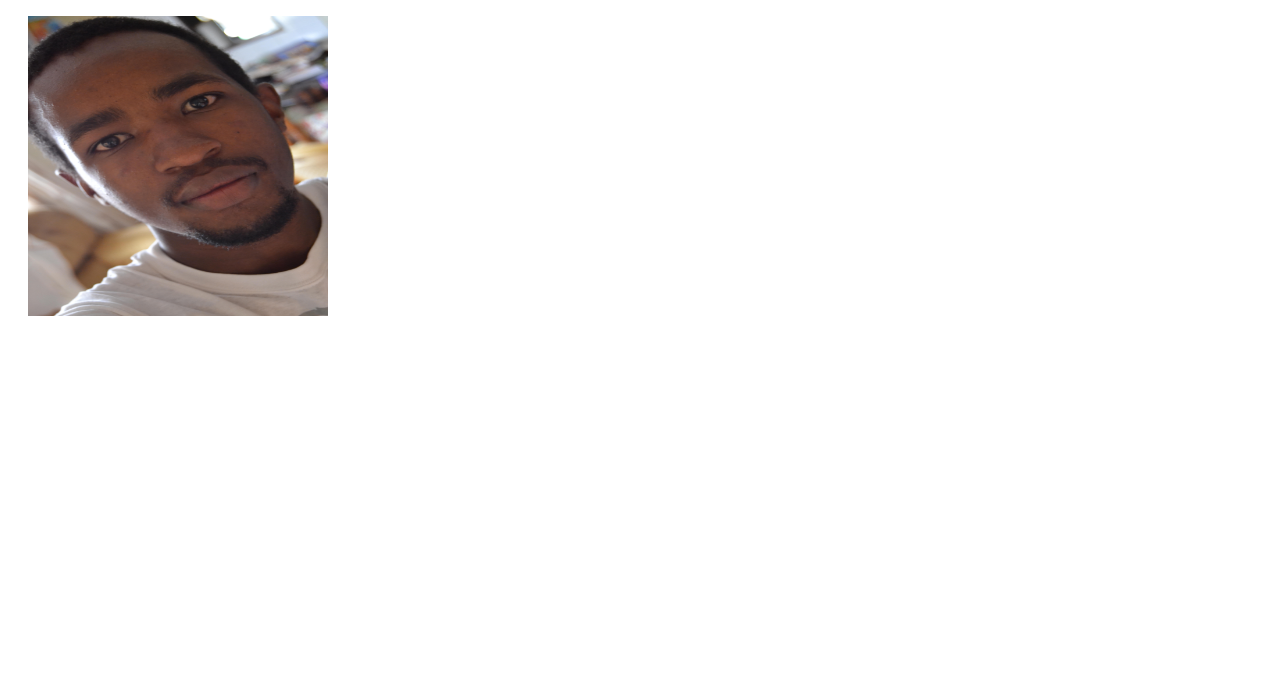
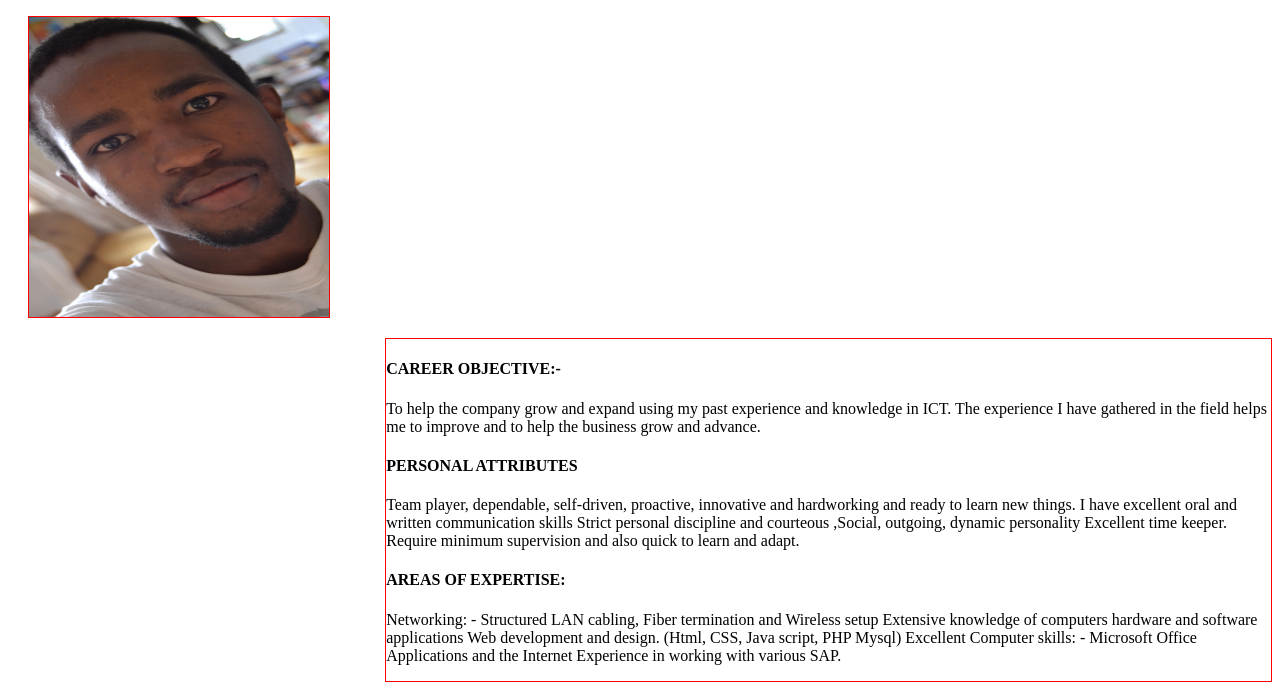
Before and after one commit to martmwangi/Profile, a plain HTML site: page index.html in a window 1280 px wide. Shown: the part 138-820 px from the top of the page. Drawn offline with Linux system fonts and the light colour scheme.

Commit message:
Added additional bio information

```diff
--- a/index.html
+++ b/index.html
@@ -25,11 +25,32 @@
 
         </header>
         <hr>
+<div id="container2">
         <div id="img">
-        <img src="images/prof.jpg" height="300px" width="300px">
+             <img src="images/prof.jpg" height="300px" width="300px">
         </div>
-        <div id="bio"></div>
+        <div id="bio">
+            <h4>  CAREER OBJECTIVE:-</h4>
 
+<p>To help the company grow and expand using my past experience and knowledge in ICT.
+    The experience I have gathered in the field helps me to improve and to help the business grow and advance. </p>
+
+            <h4> PERSONAL ATTRIBUTES</h4>
+<p>Team player, dependable, self-driven, proactive, innovative and hardworking and ready to learn new things.
+I have excellent oral and written communication skills
+Strict personal discipline and courteous ,Social, outgoing, dynamic personality
+Excellent time keeper.
+    Require minimum supervision and also quick to learn and adapt.</p>
+
+<h4>AREAS OF EXPERTISE:</h4>
+<p>Networking: -  Structured LAN cabling, Fiber termination and Wireless setup
+Extensive knowledge of computers hardware and software applications
+Web development and design. (Html, CSS, Java script, PHP Mysql)
+Excellent Computer skills: - Microsoft Office Applications and the Internet
+    Experience in working with various SAP.</p>
+
+        </div>
+</div>
 <footer>
     <center>&copy;Martmwangi2015</center>
 
--- a/style/style.css
+++ b/style/style.css
@@ -47,16 +47,18 @@ font-weight: 300;
 }
 #bio{
 margin-left: 50px;
-/*width: 45%;*/
+width: 70%;
 display:inline-block;
 align-self: center;
 clear: both;
 float: right;
+border: 1px solid red;
     }
 #img{
-display: inline-flex;
+display: inline-block;
 float: left;
 clear: both;
+border: 1px solid red;
 
 margin: 20px;
 
```
